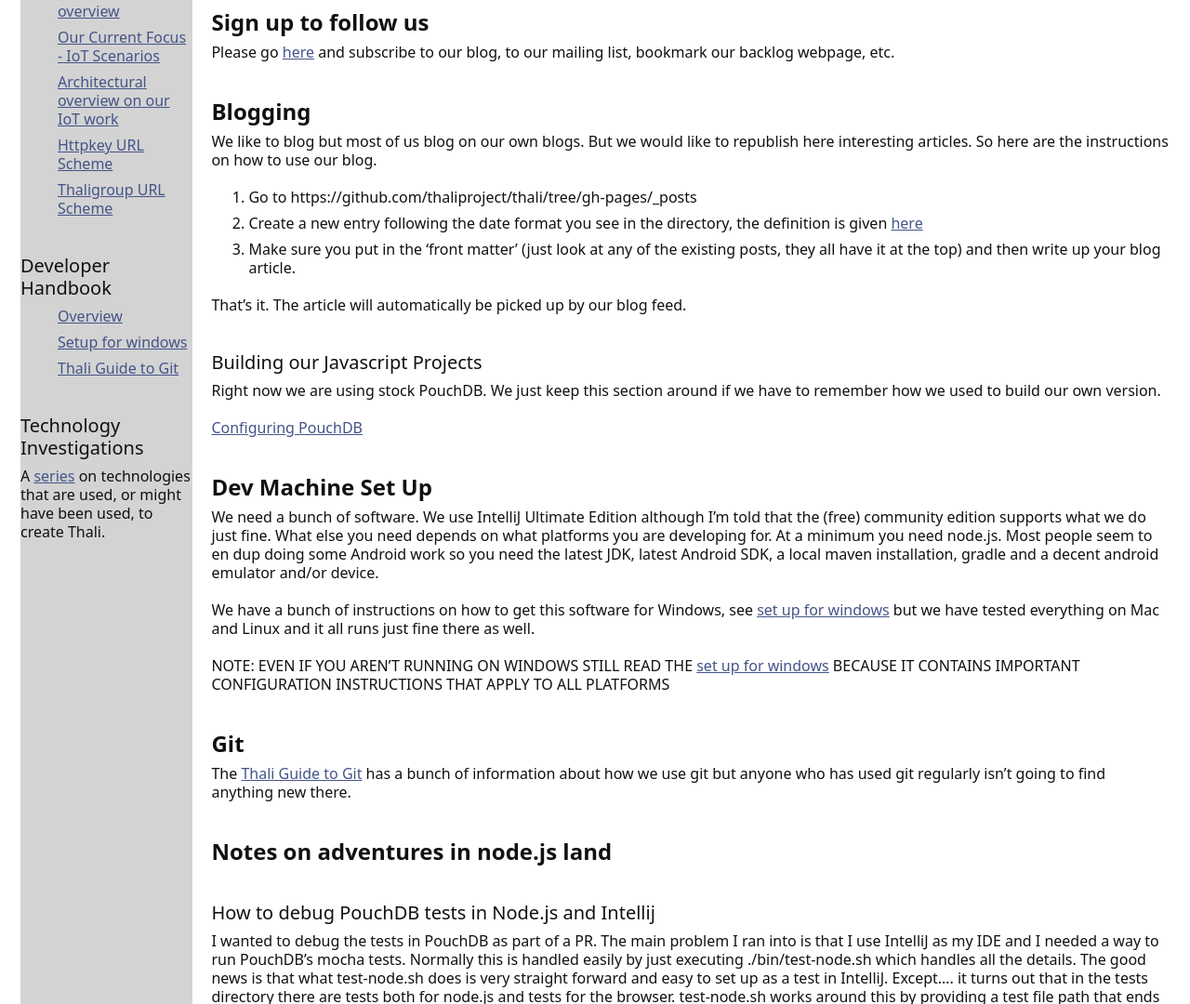
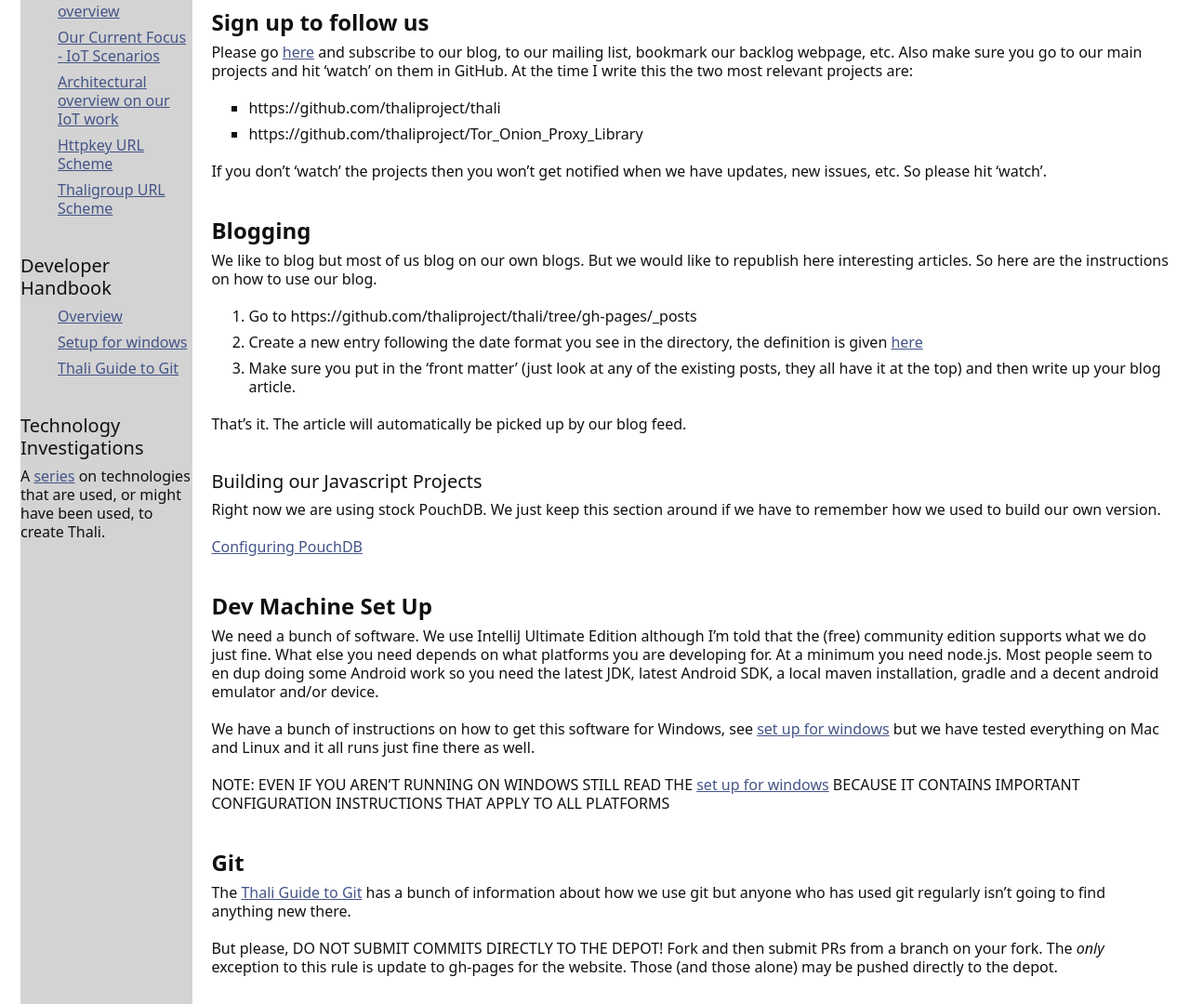
Before and after one commit to thaliproject/thali, a Jekyll site: the page built from DeveloperHandbook.md, in a window 1280 px wide and 1400 px high. Shown: the part 320-1400 px from the top of the window at 93% size. Built offline with Jekyll 4.4.1, drawn with Linux system fonts in a browser that asks for light colours; Markdown is read by kramdown in place of the engine named in the settings.

Commit message:
Update DeveloperHandbook.md

```diff
--- a/DeveloperHandbook.md
+++ b/DeveloperHandbook.md
@@ -11,7 +11,11 @@
 The first thing to do is read. Please start [here](ThaliAndCouch). You can probably skip most of the links except for [this one](nodeondevices) and [this one](ThaliAndIoT) which will drive all of our immediate work. With these three articles you should have the background you need to understand what we are up to.
 
 # Sign up to follow us
-Please go [here](WaysToContribute) and subscribe to our blog, to our mailing list, bookmark our backlog webpage, etc.
+Please go [here](WaysToContribute) and subscribe to our blog, to our mailing list, bookmark our backlog webpage, etc. Also make sure you go to our main projects and hit 'watch' on them in GitHub. At the time I write this the two most relevant projects are:
+* https://github.com/thaliproject/thali
+* https://github.com/thaliproject/Tor_Onion_Proxy_Library
+
+If you don't 'watch' the projects then you won't get notified when we have updates, new issues, etc. So please hit 'watch'.
 
 # Blogging
 We like to blog but most of us blog on our own blogs. But we would like to republish here interesting articles. So here are the instructions on how to use our blog.
@@ -36,8 +40,9 @@
 NOTE: EVEN IF YOU AREN'T RUNNING ON WINDOWS STILL READ THE [set up for windows](SetupForWindows) BECAUSE IT CONTAINS IMPORTANT CONFIGURATION INSTRUCTIONS THAT APPLY TO ALL PLATFORMS
 
 # Git
+The [Thali Guide to Git](ThaliGuideToGit) has a bunch of information about how we use git but anyone who has used git regularly isn't going to find anything new there.
 
-The [Thali Guide to Git](ThaliGuideToGit) has a bunch of information about how we use git but anyone who has used git regularly isn't going to find anything new there.
+But please, DO NOT SUBMIT COMMITS DIRECTLY TO THE DEPOT! Fork and then submit PRs from a branch on your fork. The *only* exception to this rule is update to gh-pages for the website. Those (and those alone) may be pushed directly to the depot.
 
 # Notes on adventures in node.js land
 ## How to debug PouchDB tests in Node.js and Intellij
```
